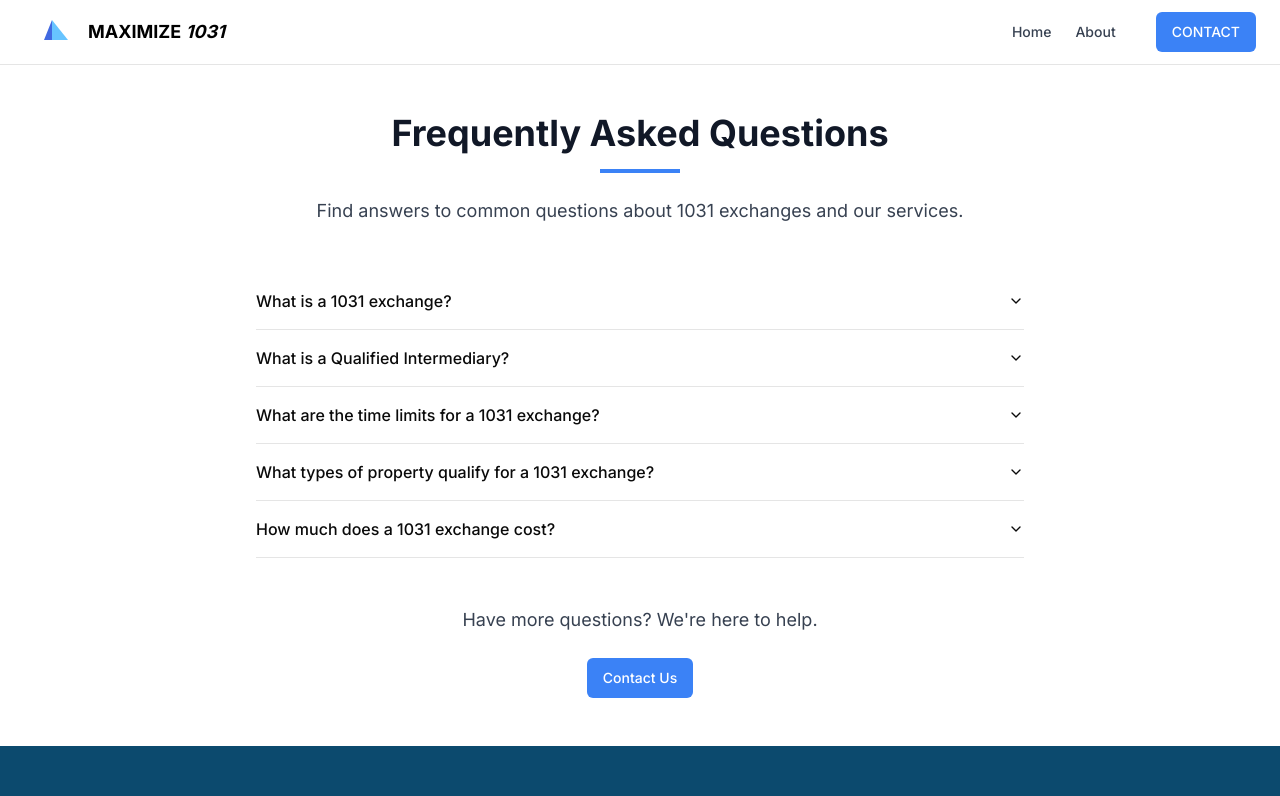
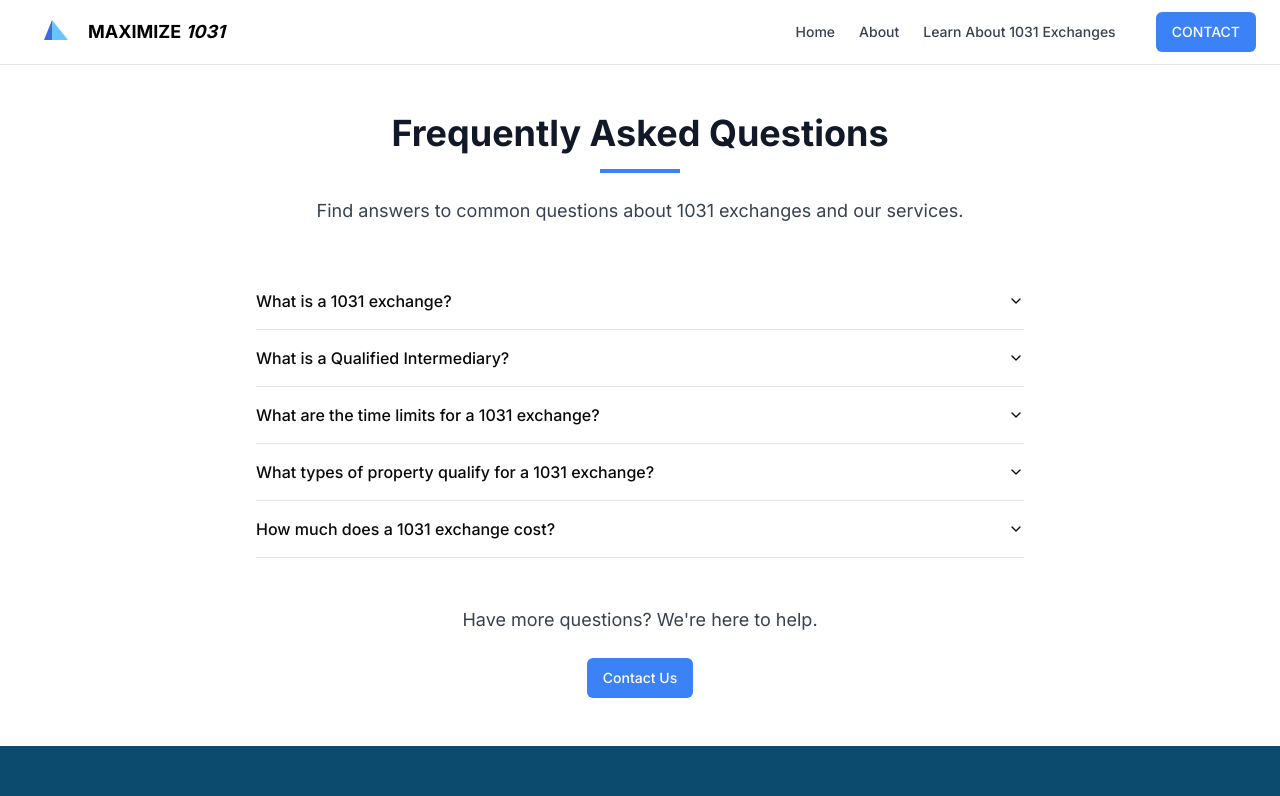
Before and after one commit to Maximize1031/Max1031, a Next.js app: page /faq in a window 1280 px wide. Shown: the top 796 px of the page. Built offline with nearby package versions, Linux system fonts and the light colour scheme.

Commit message:
revert v9 to create v11
Co-authored-by: null <220132381+Maximize1031@users.noreply.github.com>

```diff
--- a/components/navbar.tsx
+++ b/components/navbar.tsx
@@ -25,6 +25,9 @@ export default function Navbar() {
             </Link>
             <Link href="#about" className="text-sm font-medium text-gray-700 hover:text-blue-500 transition-colors">
               About
+            </Link>
+            <Link href="#LearnAbout1031" className="text-sm font-medium text-gray-700 hover:text-blue-500 transition-colors">
+              Learn About 1031 Exchanges
             </Link>
             <Button asChild className="bg-blue-500 hover:bg-blue-600 text-white ml-4">
               <Link href="#contact">CONTACT</Link>
@@ -56,6 +59,13 @@ export default function Navbar() {
             >
               About
             </Link>
+            <Link
+              href="#LearnAbout1031"
+              className="block text-sm font-medium text-gray-700 hover:text-blue-500 transition-colors"
+              onClick={() => setIsMenuOpen(false)}
+            >
+              Learn About 1031 Exchanges
+            </Link>
             <Button asChild className="w-full bg-blue-500 hover:bg-blue-600 text-white">
               <Link href="#contact" onClick={() => setIsMenuOpen(false)}>
                 CONTACT
```
